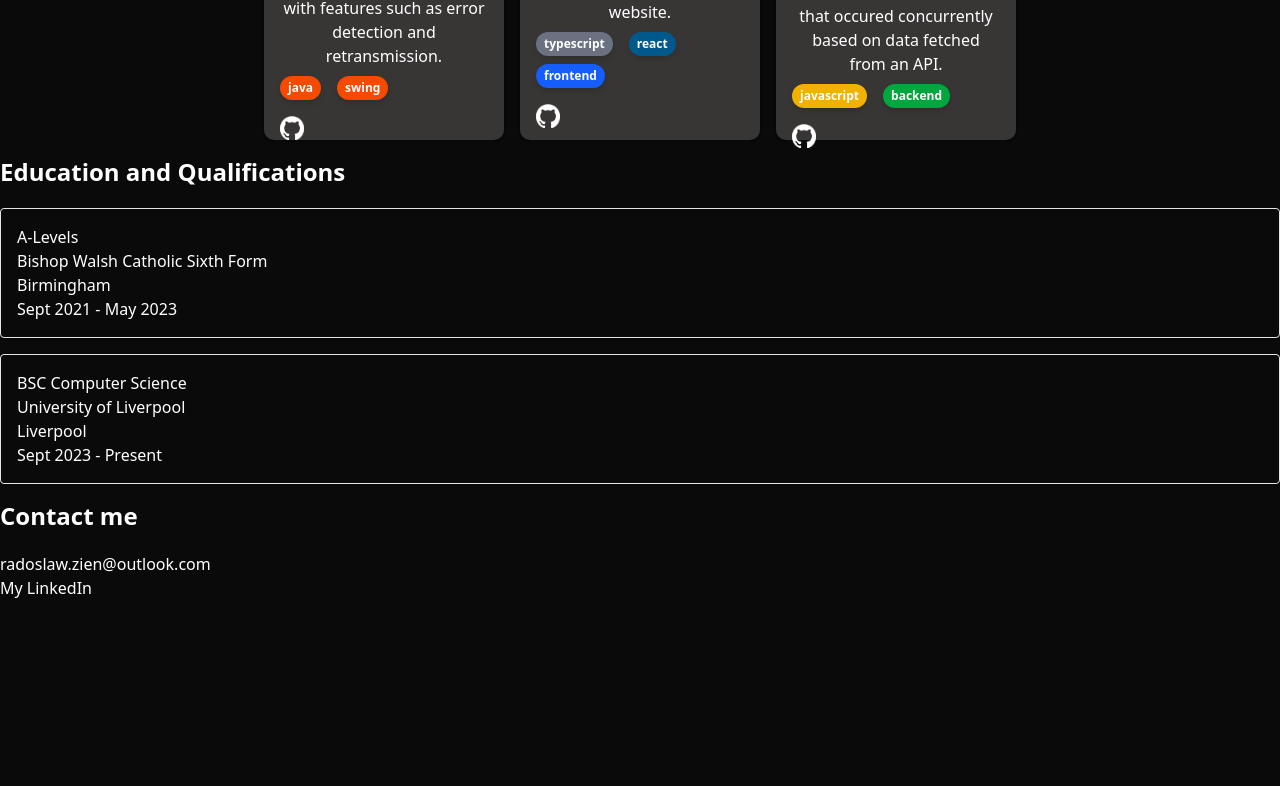
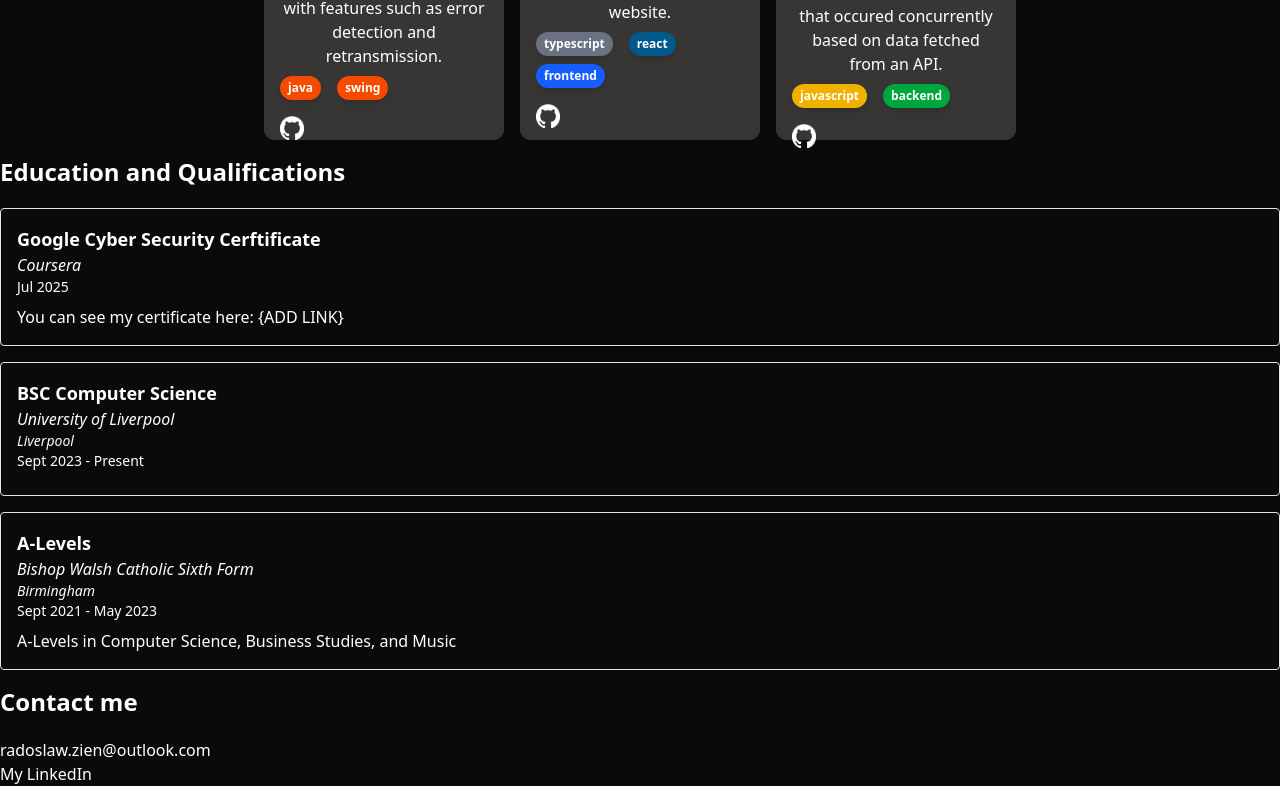
Before and after one commit to radekzien/radek-live, a Next.js app: page / in a window 1280 px wide. Shown: the part 934-1720 px from the top of the page. Before the commit the page ends 1534 px from the top, so only its background shows below. Built offline with nearby package versions, Linux system fonts and the light colour scheme.

Commit message:
Updated Qualifications; Sort by newest

```diff
--- a/src/components/QualiMapper.tsx
+++ b/src/components/QualiMapper.tsx
@@ -2,9 +2,16 @@
 import { FadeInSection } from "./ui/FadeInSection";
 
 export const QualiMapper = () => {
+  const sortedQualis = [...qualifications].sort(
+    (a, b) => {
+    const dateA = a.started.getTime()
+    const dateB = b.started.getTime()
+    return dateB - dateA;
+  });
+
   return (
     <>
-      {qualifications.map((qualification) => {
+      {sortedQualis.map((qualification) => {
         const startYear = qualification.started.toLocaleDateString('en-GB', {
             year: 'numeric',
             month: 'short',
@@ -28,10 +35,11 @@
         return (
           <FadeInSection key={qualification.title}>
             <div className="p-4 border rounded shadow mb-4">
-                <h3>{qualification.title}</h3>
-                <h2>{qualification.school}</h2>
-                <h1>{qualification.location}</h1>
-                <p>{dateText}</p>
+                <h3 className="text-lg font-bold">{qualification.title}</h3>
+                <h2 className="text-md italic">{qualification.school}</h2>
+                <h1 className="text-sm italic">{qualification.location}</h1>
+                <p className="text-sm">{dateText}</p>
+                <p className="pt-2">{qualification.info}</p>
             </div>
           </FadeInSection>
         );
--- a/src/data/qualifications.ts
+++ b/src/data/qualifications.ts
@@ -7,7 +7,8 @@
         status: "Complete",
         location: "Birmingham",
         started: new Date("2021-09-01"),
-        finished: new Date("2023-05-30")
+        finished: new Date("2023-05-30"),
+        info: "A-Levels in Computer Science, Business Studies, and Music"
     },
     {
         title: "BSC Computer Science",
@@ -15,5 +16,12 @@
         status: "Ongoing",
         location: "Liverpool",
         started: new Date("2023-09-30")
+    },
+    {
+        title: "Google Cyber Security Cerftificate",
+        school: "Coursera",
+        status: "Complete",
+        started: new Date("2025-07-21"),
+        info: "You can see my certificate here: {ADD LINK}"
     }
 ]
--- a/src/types/Qualification.ts
+++ b/src/types/Qualification.ts
@@ -4,7 +4,8 @@
     title: string,
     school: string,
     status: status, //change
-    location: string,
+    location?: string,
     started: Date,
-    finished?: Date
+    finished?: Date,
+    info?: String
 }
```
